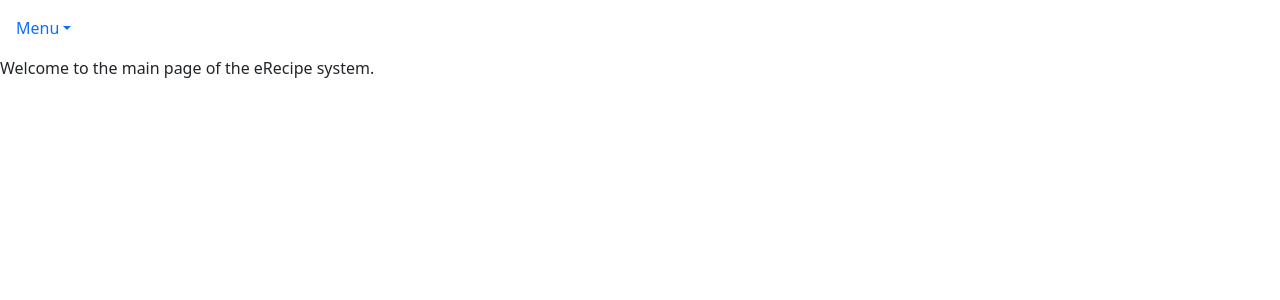
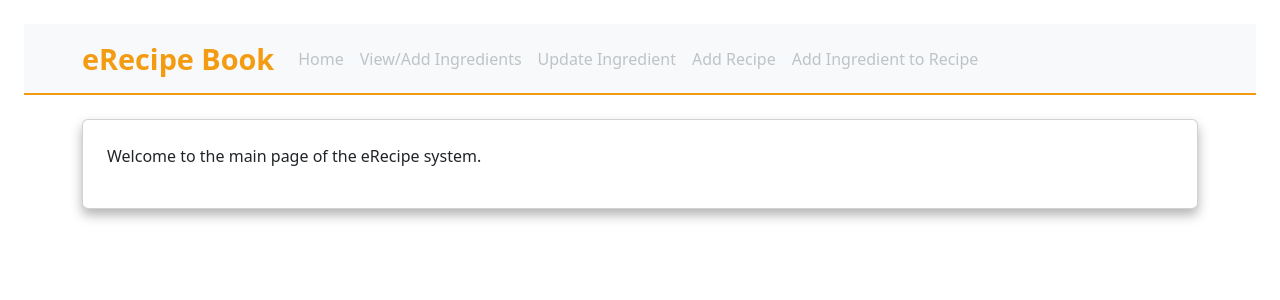
Before and after one commit to Fra3zz/eRecipe, a React (Vite) app in the folder client/: page /home in a window 1280 px wide. Shown: the top 300 px of the page. Built offline with nearby package versions, Linux system fonts and the light colour scheme.

Commit message:
Update: UI Design

```diff
--- a/client/src/App.jsx
+++ b/client/src/App.jsx
@@ -1,12 +1,12 @@
 
 import ROUTES from "./components/routes"
 import NavBar from "./components/NavBar"
-import styles from "./styles/app.module.scss"
+import "./styles/recipe-book.scss"
 
 function App() {
 
   return (
-    <div style={styles}>
+    <div>
       <NavBar/>
       <ROUTES />
     </div>
--- a/client/src/components/Home/home.jsx
+++ b/client/src/components/Home/home.jsx
@@ -1,11 +1,9 @@
-
-
 export function Home() {
     return (
-        <div>
+        <div className="card p-4">
             <p>
                 Welcome to the main page of the eRecipe system.
             </p>
         </div>
-    )
+    );
 }
--- a/client/src/components/NavBar.jsx
+++ b/client/src/components/NavBar.jsx
@@ -3,27 +3,40 @@ import "bootstrap/dist/js/bootstrap.bundle.min.js";
 
 const NavBar = () => {
     return (
-        <nav className="navbar">
-            <ul className="nav">
-                <li className="nav-item dropdown">
-                    <a
-                        className="nav-link dropdown-toggle"
-                        data-bs-toggle="dropdown"
-                        href="#"
-                        role="button"
-                        aria-expanded="false"
-                    >
-                        Menu
-                    </a>
-                    <ul className="dropdown-menu">
-                        <li><a className="dropdown-item" href="/">Home</a></li>
-                        <li><a className="dropdown-item" href="/ingredients/">View/Add Ingredients</a></li>
-                        <li><a className="dropdown-item" href="/ingredients/update/">Update Ingredient</a></li>
-                        <li><a className="dropdown-item" href="/add/recipe/">Add Recipe</a></li>
-                        <li><a className="dropdown-item" href="/add/recipe/ingredient/">Add Ingredient to Recipe</a></li>
+        <nav className="navbar navbar-expand-lg navbar-light bg-light mb-4">
+            <div className="container">
+                <a className="navbar-brand" href="/">eRecipe Book</a>
+                <button
+                    className="navbar-toggler"
+                    type="button"
+                    data-bs-toggle="collapse"
+                    data-bs-target="#navbarNavDropdown"
+                    aria-controls="navbarNavDropdown"
+                    aria-expanded="false"
+                    aria-label="Toggle navigation"
+                >
+                    <span className="navbar-toggler-icon"></span>
+                </button>
+                <div className="collapse navbar-collapse" id="navbarNavDropdown">
+                    <ul className="navbar-nav">
+                        <li className="nav-item">
+                            <a className="nav-link" href="/">Home</a>
+                        </li>
+                        <li className="nav-item">
+                            <a className="nav-link" href="/ingredients/">View/Add Ingredients</a>
+                        </li>
+                        <li className="nav-item">
+                            <a className="nav-link" href="/ingredients/update/">Update Ingredient</a>
+                        </li>
+                        <li className="nav-item">
+                            <a className="nav-link" href="/add/recipe/">Add Recipe</a>
+                        </li>
+                        <li className="nav-item">
+                            <a className="nav-link" href="/add/recipe/ingredient/">Add Ingredient to Recipe</a>
+                        </li>
                     </ul>
-                </li>
-            </ul>
+                </div>
+            </div>
         </nav>
     );
 };
--- a/client/src/components/ingredients/IngredientsRequest.jsx
+++ b/client/src/components/ingredients/IngredientsRequest.jsx
@@ -1,12 +1,12 @@
 import { useState, useEffect } from "react";
 import IngredientList from "./Ingredients";
 import axios from 'axios';
+import "./../../styles/recipe-book.scss";
 
 export default function GetIngredients() {
     const [ingredients, setIngredients] = useState([]);
     const [newIngredient, setNewIngredient] = useState('');
     const [error, setError] = useState(null);
-  const [successMessage, setSuccessMessage] = useState('');
 
     useEffect(() => {
         fetch("http://127.0.0.1/api/ingredient/")
@@ -24,7 +24,6 @@ export default function GetIngredients() {
             });
     }, []);
 
-  // Function to handle form submission
     const handleSubmit = (e) => {
         e.preventDefault();
 
@@ -32,10 +31,9 @@ export default function GetIngredients() {
             name: newIngredient,
         })
         .then(response => {
-
-      if (response.headers = 201){
+            if (response.status === 201) {
                 alert('Ingredient added successfully!');
-      setIngredients([...ingredients, response.data]);  // Update the list with the new ingredient
+                setIngredients([...ingredients, response.data]);
             }
             setNewIngredient('');
         })
@@ -45,25 +43,23 @@ export default function GetIngredients() {
     };
 
     return (
-    <div>
-      {error && <p>{error}</p>}
-      {successMessage && <p>{successMessage}</p>}
-
-      {/* Render the list of ingredients */}
+        <div className="card p-4">
+            {error && <p className="text-danger">{error}</p>}
             {ingredients.map((ingredient) => (
                 <IngredientList key={ingredient.name} name={ingredient.name} />
             ))}
-
-      {/* Form to add new ingredient */}
-      <form onSubmit={handleSubmit}>
+            <form onSubmit={handleSubmit} className="mt-3">
+                <div className="mb-3">
                     <input
                         type="text"
                         value={newIngredient}
                         onChange={(e) => setNewIngredient(e.target.value)}
                         placeholder="Enter ingredient name"
+                        className="form-control"
                         required
                     />
-        <button type="submit">Add Ingredient</button>
+                </div>
+                <button type="submit" className="btn btn-custom">Add Ingredient</button>
             </form>
         </div>
     );
--- a/client/src/components/recipe/AddIngredientToRecipe.jsx
+++ b/client/src/components/recipe/AddIngredientToRecipe.jsx
@@ -1,6 +1,7 @@
 import axios from "axios";
 import { useState, useEffect } from "react";
-import Select from "react-select"; // Import React Select
+import Select from "react-select";
+import "./../../styles/recipe-book.scss";
 
 let INGREDIENTS_URL = "http://127.0.0.1/api/ingredient/";
 let RECIPES_URL = "http://127.0.0.1/api/recipe/";
@@ -8,15 +9,14 @@ let POST_URL = "http://127.0.0.1/api/recipe/ingredients/";
 
 const AddIngredientToRecipe = () => {
     const [ingredientObject, setIngredientObject] = useState({
-    ingredient: "", // store the ingredient ID here
+        ingredient: "",
         amount: "",
-    recipe: "" // store the recipe ID here
+        recipe: ""
     });
 
-  const [ingredientsList, setIngredientsList] = useState([]); // for ingredient dropdown
-  const [recipesList, setRecipesList] = useState([]); // for recipe dropdown
+    const [ingredientsList, setIngredientsList] = useState([]);
+    const [recipesList, setRecipesList] = useState([]);
 
-  // Fetch ingredients and recipes on component mount
     useEffect(() => {
         axios.get(INGREDIENTS_URL)
             .then(response => setIngredientsList(response.data))
@@ -27,7 +27,6 @@ const AddIngredientToRecipe = () => {
             .catch(error => console.error("Error fetching recipes:", error));
     }, []);
 
-  // Handler for ingredient dropdown change
     const handleIngredientChange = (selectedOption) => {
         setIngredientObject((prev) => ({
             ...prev,
@@ -35,7 +34,6 @@ const AddIngredientToRecipe = () => {
         }));
     };
 
-  // Handler for recipe dropdown change
     const handleRecipeChange = (selectedOption) => {
         setIngredientObject((prev) => ({
             ...prev,
@@ -43,10 +41,8 @@ const AddIngredientToRecipe = () => {
         }));
     };
 
-  // Form submission handler
     const postIngredientToRecipe = async (e) => {
         e.preventDefault();
-
         try {
             const response = await axios.post(POST_URL, ingredientObject);
             if (response.status === 201) {
@@ -58,10 +54,10 @@ const AddIngredientToRecipe = () => {
     };
 
     return (
-    <div>
+        <div className="card p-4">
             <form onSubmit={postIngredientToRecipe}>
-        {/* Ingredient Dropdown with Search */}
-        <label htmlFor="ingredient">Ingredient:</label>
+                <div className="mb-3">
+                    <label htmlFor="ingredient" className="form-label">Ingredient:</label>
                     <Select
                         id="ingredient"
                         options={ingredientsList.map(ingredient => ({
@@ -72,9 +68,9 @@ const AddIngredientToRecipe = () => {
                         placeholder="Select or search for an ingredient"
                         isClearable
                     />
-
-        {/* Recipe Dropdown with Search */}
-        <label htmlFor="recipe">Recipe:</label>
+                </div>
+                <div className="mb-3">
+                    <label htmlFor="recipe" className="form-label">Recipe:</label>
                     <Select
                         id="recipe"
                         options={recipesList.map(recipe => ({
@@ -85,21 +81,19 @@ const AddIngredientToRecipe = () => {
                         placeholder="Select or search for a recipe"
                         isClearable
                     />
-
-        {/* Amount Input */}
-        <label htmlFor="amount">Amount:</label>
+                </div>
+                <div className="mb-3">
+                    <label htmlFor="amount" className="form-label">Amount:</label>
                     <input
                         type="text"
                         id="amount"
+                        className="form-control"
                         value={ingredientObject.amount}
                         onChange={(e) => setIngredientObject({ ...ingredientObject, amount: e.target.value })}
-          required="True"
+                        required
                     />
-
-        <br />
-
-        {/* Submit Button */}
-        <button type="submit">Submit</button>
+                </div>
+                <button type="submit" className="btn btn-custom">Submit</button>
             </form>
         </div>
     );
--- a/client/src/components/routes.jsx
+++ b/client/src/components/routes.jsx
@@ -2,28 +2,20 @@ import { Routes, Route } from "react-router-dom";
 import { Home } from "./Home/home";
 import GetIngredients from "./ingredients/IngredientsRequest";
 import UpdateIngredients from "./ingredients/updateIngredients";
-import GetRecipes from "./recipe/getAddRecipe";
-import { AddRecipe } from "./recipe/getAddRecipe";
+import GetRecipes, { AddRecipe } from "./recipe/getAddRecipe";
 import AddIngredientToRecipe from "./recipe/AddIngredientToRecipe";
 import GetRecipeIngredients from "./recipe/getRecipeINgredients";
 
 export default function ROUTES() {
     return (
-        <main>
+        <main className="container my-4">
             <Routes>
-                {/* Home Page */}
                 <Route path="/home/" element={<Home />} />
-
-                {/* Ingredient app */}
                 <Route path="/ingredients/" element={<GetIngredients />} />
                 <Route path="/ingredients/update/" element={<UpdateIngredients />} />
-
-                {/* Recipe app */}
                 <Route path="/" element={<GetRecipes />} />
                 <Route path="/add/recipe/" element={<AddRecipe />} />
                 <Route path="/add/recipe/ingredient/" element={<AddIngredientToRecipe />} />
-
-                {/* Recipe Ingredients Route */}
                 <Route path="/recipe/ingredients/:recipeName" element={<GetRecipeIngredients />} />
             </Routes>
         </main>
--- a/client/src/styles/app.module.scss
+++ /dev/null
@@ -1,3 +0,0 @@
-@tailwind base;
-@tailwind components;
-@tailwind utilities;
--- /dev/null
+++ b/client/src/styles/recipe-book.scss
@@ -0,0 +1,163 @@
+// Import Bootstrap's SCSS
+@import "./../../node_modules/bootstrap/scss/bootstrap.scss";
+
+// Import Tailwind base, components, and utilities
+@tailwind base;
+@tailwind components;
+@tailwind utilities;
+
+// Custom Theme Variables
+$primary: #34495e; // Darker blue-gray for navbar background
+$secondary: #f39c12; // Vibrant orange for highlights and accents
+$background-dark: #2c3e50; // Dark background for body and cards
+$background-card: #3b4b5c; // Darker card background with a modern touch
+$text-light: #ffffff; // Bright white for text
+$text-muted: #bdc3c7; // Light gray for muted text
+$hover-accent: #e67e22; // Accent color for hover effects
+
+// Custom Font
+@font-face {
+    font-family: "Caveat";
+    src: url("./fonts/Caveat-VariableFont_wght.ttf") format("truetype");
+    font-weight: 400;
+    font-style: normal;
+}
+
+// Global Styling
+body {
+    @apply bg-[#2c3e50] text-[#ffffff] p-4;
+    font-family: "Caveat", "Helvetica Neue", sans-serif;
+}
+
+// Navbar Styling
+.navbar {
+    background-color: $primary !important;
+    border-bottom: 2px solid $secondary;
+
+    .nav-link {
+        color: $text-muted !important;
+        font-weight: 500;
+        transition: color 0.3s ease;
+
+        &:hover {
+            color: $secondary !important;
+        }
+    }
+
+    .navbar-brand {
+        color: $secondary !important;
+        font-size: 1.8rem;
+        font-weight: bold;
+    }
+}
+
+// Card Styling for Forms and Recipe Details
+.card {
+    background-color: $background-card;
+    border: none;
+    border-radius: 12px;
+    box-shadow: 0 6px 12px rgba(0, 0, 0, 0.3);
+    padding: 20px;
+    margin-bottom: 20px;
+
+    .form-label {
+        color: $text-light;
+        font-size: 1.1rem;
+    }
+
+    .form-control {
+        background-color: #4b5b6b;
+        color: $text-light;
+        border: 1px solid $hover-accent;
+        border-radius: 8px;
+        padding: 10px;
+        margin-bottom: 15px;
+
+        &:focus {
+            border-color: $secondary;
+            box-shadow: 0 0 8px $secondary;
+        }
+    }
+
+    button {
+        @apply bg-[#f39c12] text-[#1c2833] font-bold;
+        border: none;
+        border-radius: 8px;
+        padding: 12px 24px;
+        margin-top: 10px;
+        transition: background-color 0.3s ease, transform 0.3s ease;
+
+        &:hover {
+            background-color: darken($secondary, 10%);
+            transform: translateY(-2px);
+        }
+    }
+}
+
+// Footer Styling
+.footer {
+    text-align: center;
+    background-color: $primary;
+    padding: 15px;
+    border-radius: 8px;
+    color: $text-light;
+    margin-top: 40px;
+}
+
+// Custom Tailwind Components
+@layer components {
+    .recipe-title {
+        @apply text-3xl font-bold text-[#f39c12] mb-4;
+    }
+
+    .recipe-details {
+        @apply mb-3 text-[#ffffff];
+    }
+
+    .ingredient-item {
+        @apply flex items-center mb-2;
+        color: $text-light;
+
+        &:before {
+            content: "🍽️";
+            margin-right: 8px;
+        }
+    }
+
+    .form-section {
+        @apply mt-6;
+    }
+}
+
+// Additional Custom Styling
+.recipe-list {
+    display: flex;
+    flex-wrap: wrap;
+    gap: 24px;
+
+    .recipe-card {
+        @apply bg-[#3b4b5c] rounded-lg shadow-lg p-6;
+        border: 1px solid lighten($background-card, 5%);
+        transition: transform 0.3s ease, box-shadow 0.3s ease;
+
+        &:hover {
+            transform: translateY(-8px);
+            box-shadow: 0 12px 24px rgba(0, 0, 0, 0.4);
+        }
+    }
+}
+
+// Responsive Styling
+@media (max-width: 768px) {
+    .navbar-brand {
+        font-size: 1.5rem;
+    }
+
+    .card {
+        padding: 15px;
+    }
+
+    button {
+        padding: 10px 20px;
+    }
+}
```
Also changed, not shown: client/src/components/ingredients/Ingredients.jsx (+11 -8 lines), client/src/components/ingredients/updateIngredients.jsx (+9 -28 lines), client/src/components/recipe/getAddRecipe.jsx (+27 -18 lines), client/src/components/recipe/getRecipeINgredients.jsx (+12 -11 lines). Lines whose indentation alone changed are shown as unchanged.
